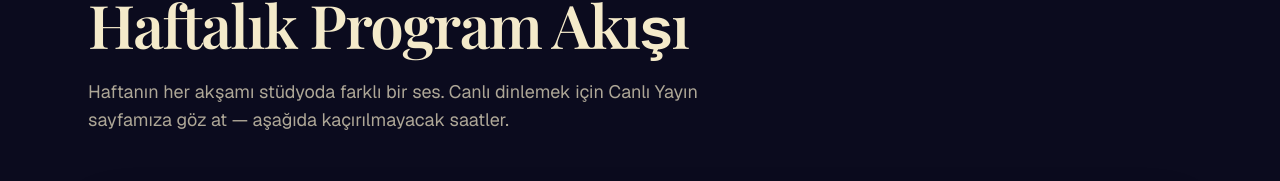
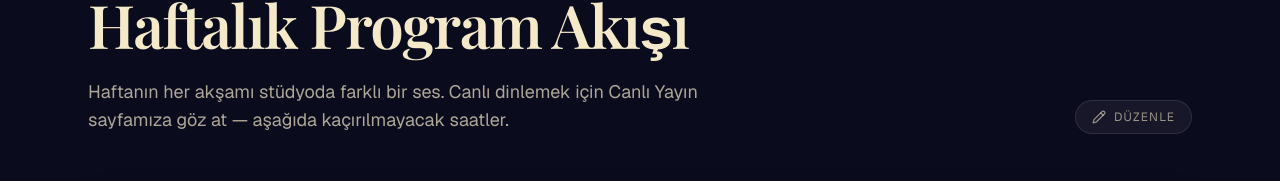
Before and after one commit to NurettinSelim/radyoozu-rework, a Next.js app: page /yayinlar in a window 1280 px wide. Shown: the part 202-383 px from the top of the page. Built offline with nearby package versions, Linux system fonts and the light colour scheme.

Commit message:
feat(yayinlar): add Düzenle shortcut to admin from public schedule page
Small pill in the schedule header that links to /admin/programs. Visible to
all visitors (clicking redirects to /admin/login if signed out) so editors
have an obvious entry point without needing to remember the /admin URL.

```diff
--- a/src/app/yayinlar/page.tsx
+++ b/src/app/yayinlar/page.tsx
@@ -1,4 +1,6 @@
 import type { Metadata } from "next";
+import Link from "next/link";
+import { Pencil } from "lucide-react";
 
 import { ScheduleGrid } from "@/components/schedule-grid";
 import { ScheduleList } from "@/components/schedule-list";
@@ -36,6 +38,14 @@ export default async function ProgramsPage() {
             {c.tagline}
           </p>
         </div>
+        <Link
+          href="/admin/programs"
+          prefetch={false}
+          className="enter-rise enter-delay-2 inline-flex shrink-0 items-center gap-2 self-start rounded-full border border-white/10 bg-white/5 px-4 py-2 text-xs uppercase tracking-widest text-foreground/60 transition-[background-color,border-color,color,scale] duration-150 ease-out hover:border-primary/50 hover:bg-primary/10 hover:text-primary active:scale-[0.96] md:self-auto"
+        >
+          <Pencil className="size-3.5" />
+          Düzenle
+        </Link>
       </header>
 
       <div className="enter-rise enter-delay-3 mt-12">
```
